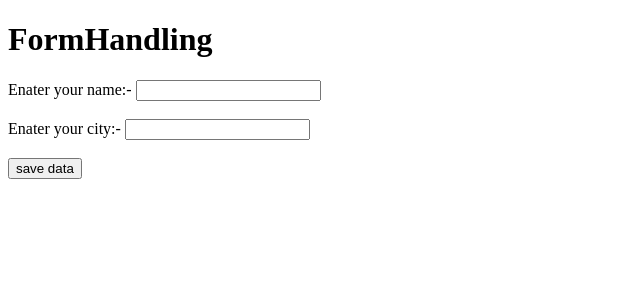
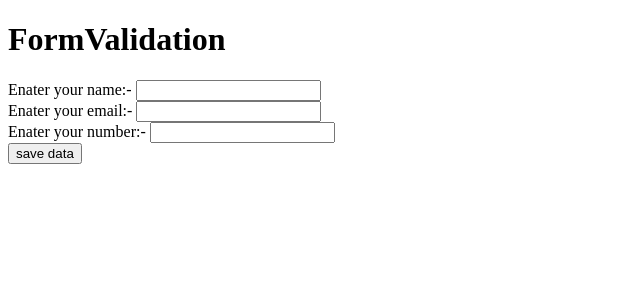
Before and after one commit to Nareshmalviya09/new-React, a React (Vite) app: page / in a window 1280 px wide. Shown: the top 300 px of the page, without its empty margins (0-640 px from the left). Built offline with nearby package versions, Linux system fonts and the light colour scheme.

Commit message:
react added

```diff
--- /dev/null
+++ b/src/component/FormValidation.jsx
@@ -0,0 +1,50 @@
+import React, { useState } from 'react'
+
+const FormValidation = () => {
+    let [form ,setform]=useState({
+        name: "",
+        email: "",
+        number: ""
+    })
+
+    let handleChange=(e)=>{
+
+        setform(  {...form,[e.target.name]: e.target.value}  )
+
+
+    }
+
+    let handlesubmit=(e)=>{
+            e.preventDefault()
+
+                if(form.name.trim()==""){
+                alert("name not can be empty")
+            }
+            console.log(form.name, form.email,form.number);
+
+
+    }
+  return (
+    <div>
+
+        <h1>FormValidation</h1>
+
+        <form onSubmit={handlesubmit} >
+         Enater your name:- <input value={form.name} name='name' onChange={handleChange} type="text" />
+
+         <br />
+         Enater your email:- <input value={form.email} name='email' onChange={handleChange} type="text" />
+
+         <br />
+         Enater your number:- <input value={form.number} name='number' onChange={handleChange} type="text" />
+
+         <br />
+
+         <button>save data</button>
+
+        </form>
+    </div>
+  )
+}
+
+export default FormValidation
--- a/src/main.jsx
+++ b/src/main.jsx
@@ -2,7 +2,8 @@ import { StrictMode } from 'react'
 import { createRoot } from 'react-dom/client'
 import './index.css'
 import Inpt from './component/inpt'
-import FormHandling from './component/FormHandling'
+import FormValidation from './component/FormValidation'
+// import FormHandling from './component/FormHandling'
 // import Navbar from './component/Navbar'
 // import { BrowserRouter } from 'react-router-dom'
 //  import Props from './props'
@@ -15,7 +16,7 @@ import FormHandling from './component/FormHandling'
 
 createRoot(document.getElementById('root')).render(
 
-  <FormHandling/>
+<FormValidation/>
 
 
 )
```
